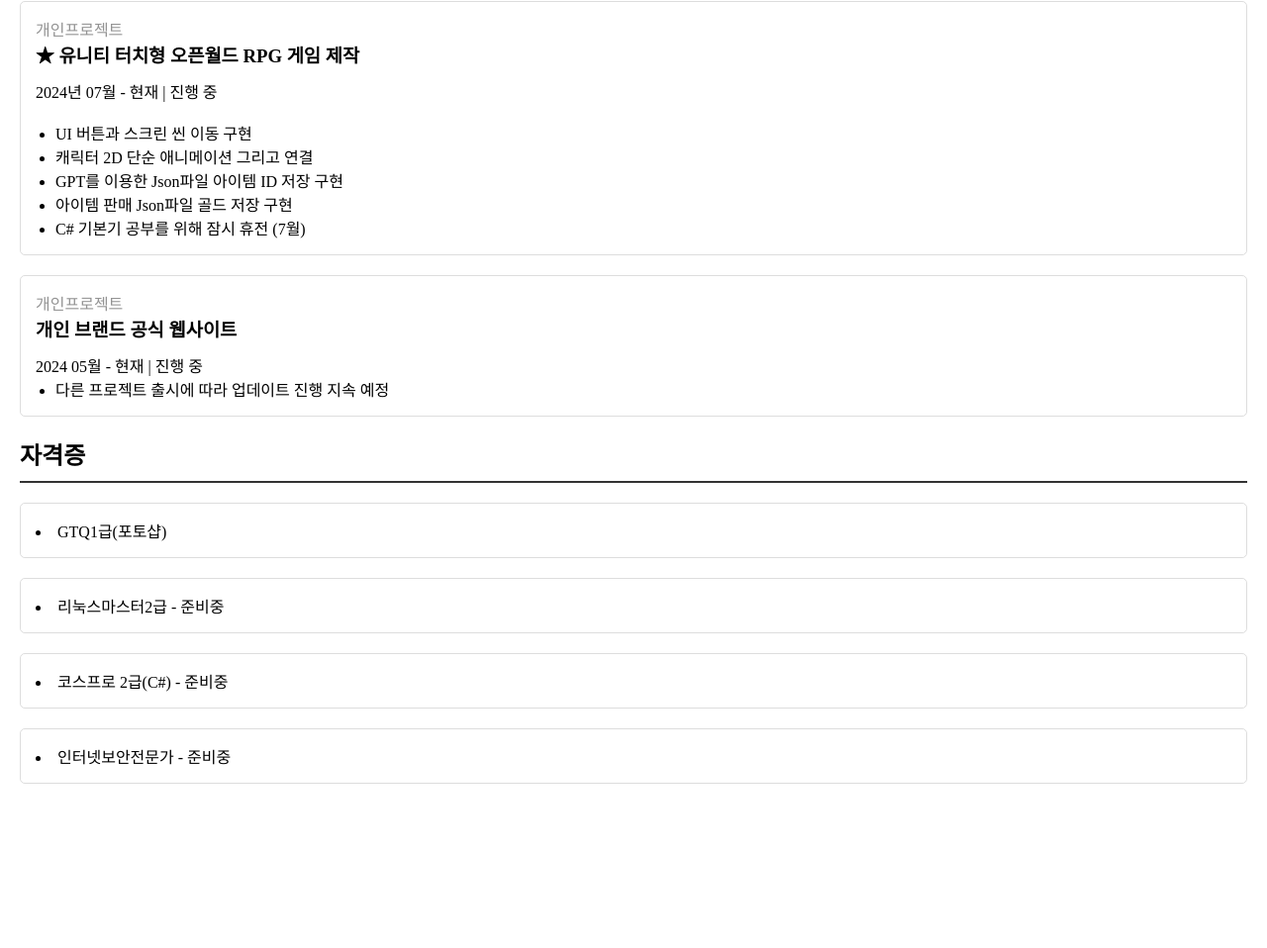
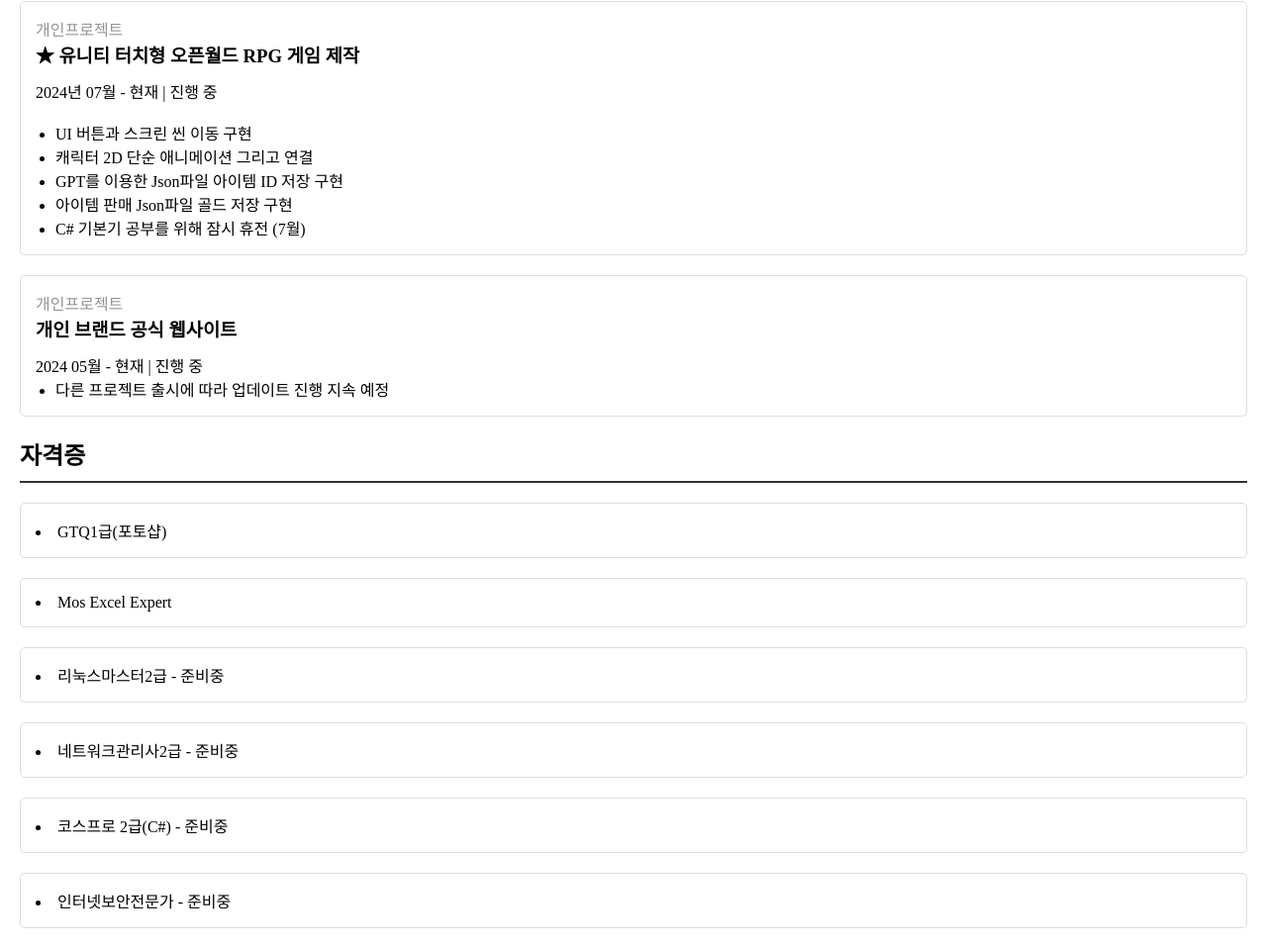
Before and after one commit to SeungYeon04/A_MySimple.github.io, a plain HTML site: page index.html in a window 1280 px wide. Shown: the part 740-1698 px from the top of the page at 99% size. Before the commit the page ends 1552 px from the top, so only its background shows below. Drawn offline with Linux system fonts and the light colour scheme; a web font is replaced by a local one.

Commit message:
Update index.html

```diff
--- a/index.html
+++ b/index.html
@@ -70,7 +70,13 @@
             <li>GTQ1급(포토샵)</li>
         </div>
         <div class="skill">
+            <li>Mos Excel Expert</li>
+        </div>
+        <div class="skill">
             <li>리눅스마스터2급 - 준비중</li>
+        </div>
+        <div class="skill">
+            <li>네트워크관리사2급 - 준비중</li>
         </div>
         <div class="skill">
             <li>코스프로 2급(C#) - 준비중</li>
```
